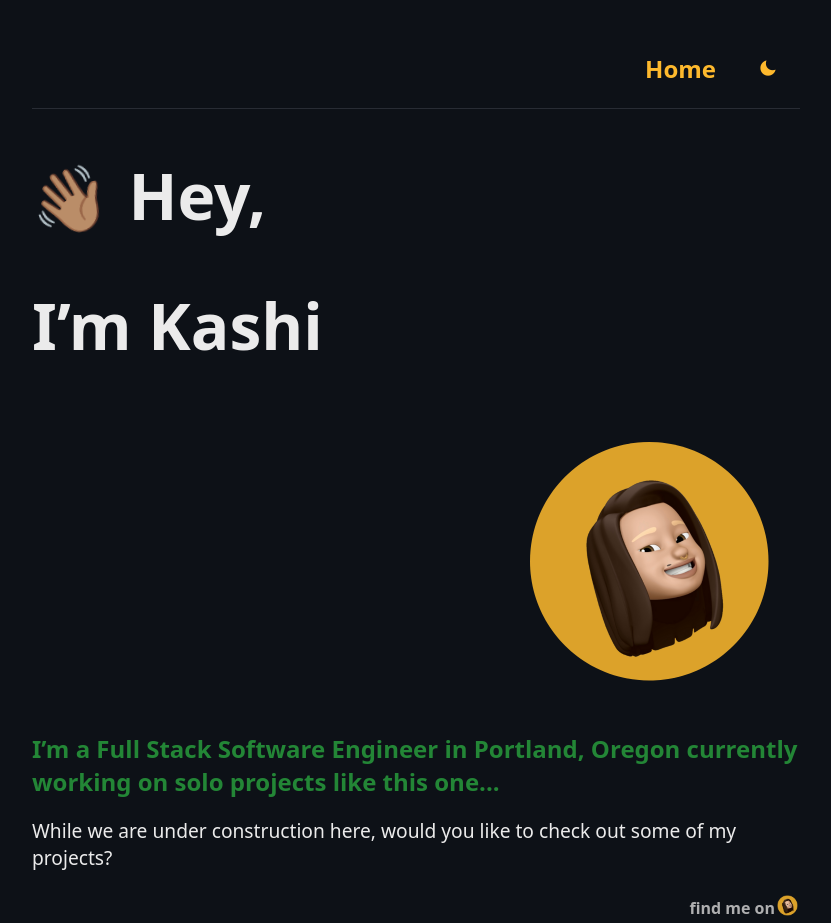
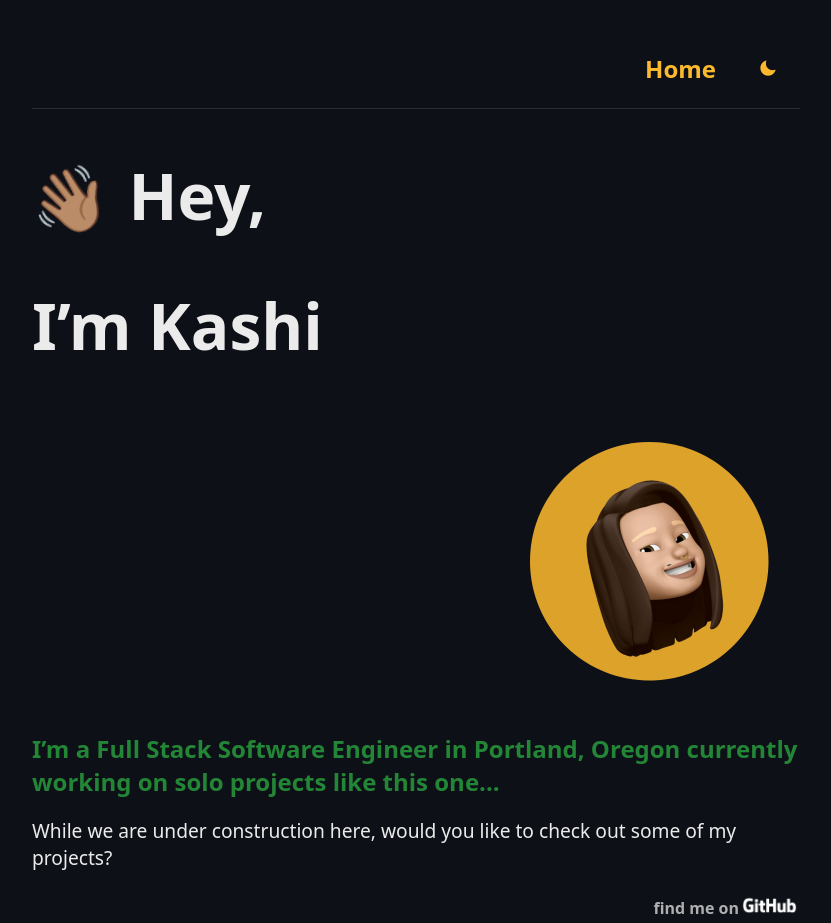
Before and after one commit to kashitamang/personal-portfolio, a React (Create React App) app: page / in a window 1280 px wide. Shown: the whole page, without its empty margins (224-1055 px from the left). Built offline with nearby package versions, Linux system fonts and the light colour scheme.

Commit message:
adding Footer component

```diff
--- a/src/App.js
+++ b/src/App.js
@@ -5,7 +5,7 @@ import { BrowserRouter as Router, Switch, Route, Link } from 'react-router-dom';
 
 import HomePage from './Components/HomePage';
 import ThemeButton from './Components/ThemeButton';
-
+import Footer from './Components/Footer';
 function App() {
   const [theme, setTheme] = useState('dark');
 
@@ -18,15 +18,16 @@ function App() {
               Home
             </Link>
           </nav>
-          <ThemeButton
-            theme={theme}
-            setTheme={setTheme}/>
+          <ThemeButton theme={theme} setTheme={setTheme} />
         </header>
         <Switch>
           <Route path="/">
             <HomePage />
           </Route>
         </Switch>
+        <footer>
+          <Footer/>
+        </footer>
       </main>
     </Router>
   );
--- /dev/null
+++ b/src/Components/Footer.js
@@ -0,0 +1,16 @@
+import React from 'react';
+import githubLogo from '../assets/GitHub_Logo_White.png';
+
+
+export default function Footer() {
+  return (
+    <div className="media-links">
+      <h4>
+        find me on{' '}
+        <a href="https://github.com/kashitamang">
+          <img src={githubLogo} alt="black github logo" className="rotate"></img>
+        </a>
+      </h4>
+    </div>
+  );
+}
--- a/src/Components/HomePage.js
+++ b/src/Components/HomePage.js
@@ -1,7 +1,6 @@
 import React from 'react';
 import '../styles/HomePage.css';
 import avatar from '../assets/avatar.jpg';
-import githubLogo from '../assets/avatar.jpg';
 
 export default function HomePage() {
   console.log('sneakin around?'); //eslint-disable-line
@@ -24,11 +23,6 @@ export default function HomePage() {
         this one...
       </h2>
       <p>While we are under construction here, would you like to check out some of my projects?</p>
-      <div className="media-links">
-        <h4>
-          find me on <a href="https://github.com/kashitamang"><img src={githubLogo} alt="black github logo" className="rotate"></img></a>
-        </h4>
-      </div>
     </div>
   );
 }
```
Also changed, not shown: src/Components/Themes.js (deleted, +0 -13 lines).
